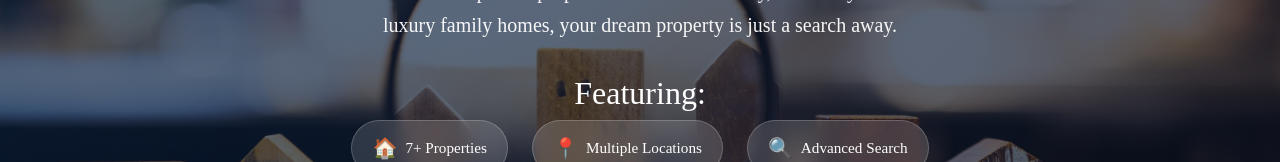
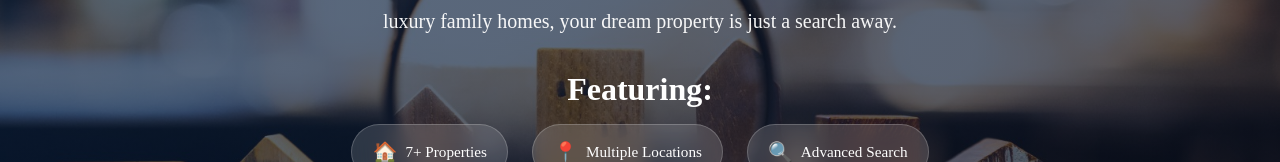
Before and after one commit to Dilagante/CheckEstate, a React (Vite) app: page / in a window 1280 px wide. Shown: the part 234-396 px from the top of the page. Built offline with nearby package versions, Linux system fonts and the light colour scheme.

Commit message:
fix(hero): add missing styling for hero section

```diff
--- a/src/styles/Hero.css
+++ b/src/styles/Hero.css
@@ -1,7 +1,3 @@
-/* ================================
-   HERO SECTION STYLES
-   ================================ */
-
 .hero {
   position: relative;
   height: 400px;
@@ -59,6 +55,11 @@
   margin-right: auto;
 }
 
+.hero-heading {
+  font-weight: bold;
+  margin-bottom: 1rem;
+}
+
 /* Feature Pills */
 .hero-features {
   display: flex;
@@ -89,9 +90,7 @@
   font-size: 0.95rem;
 }
 
-/* ================================
-          RESPONSIVE STYLES
-   ================================ */
+/* RESPONSIVE STYLES */
 
 @media (max-width: 1024px) {
   .hero {
```
